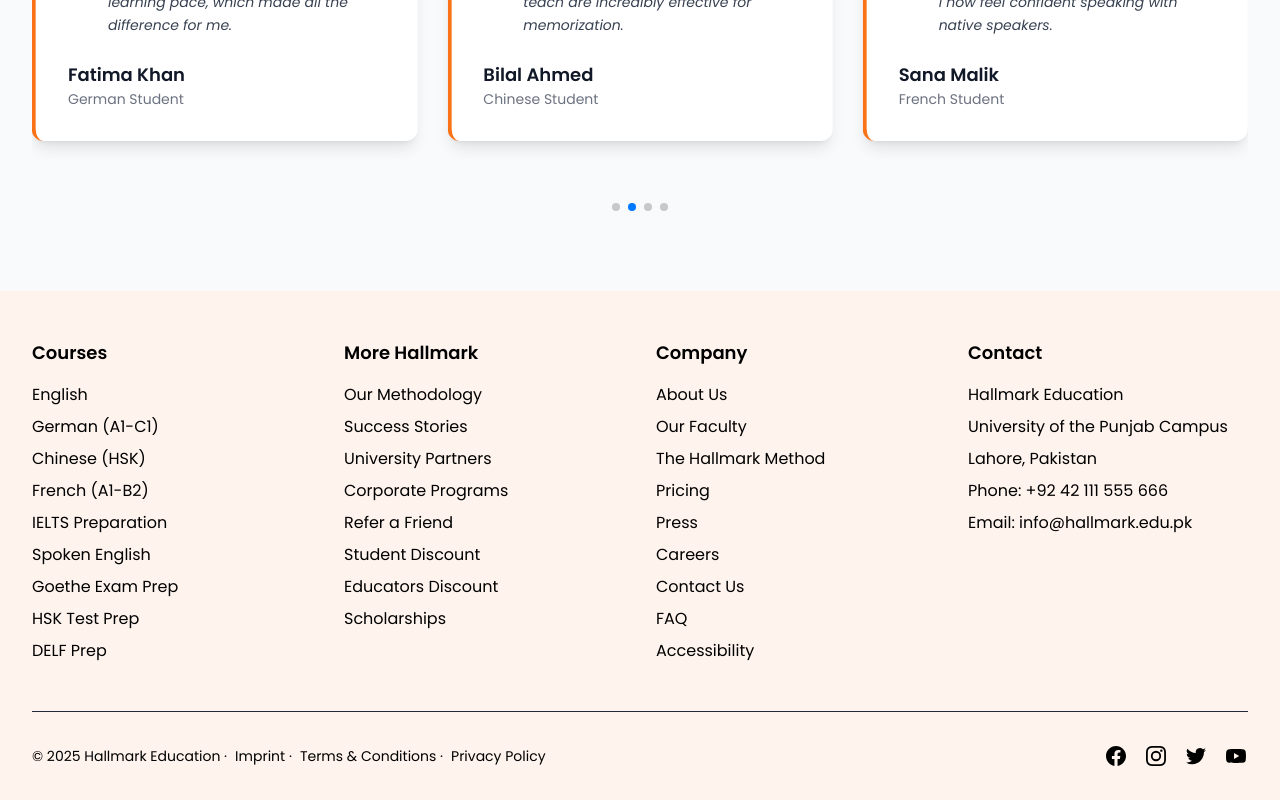
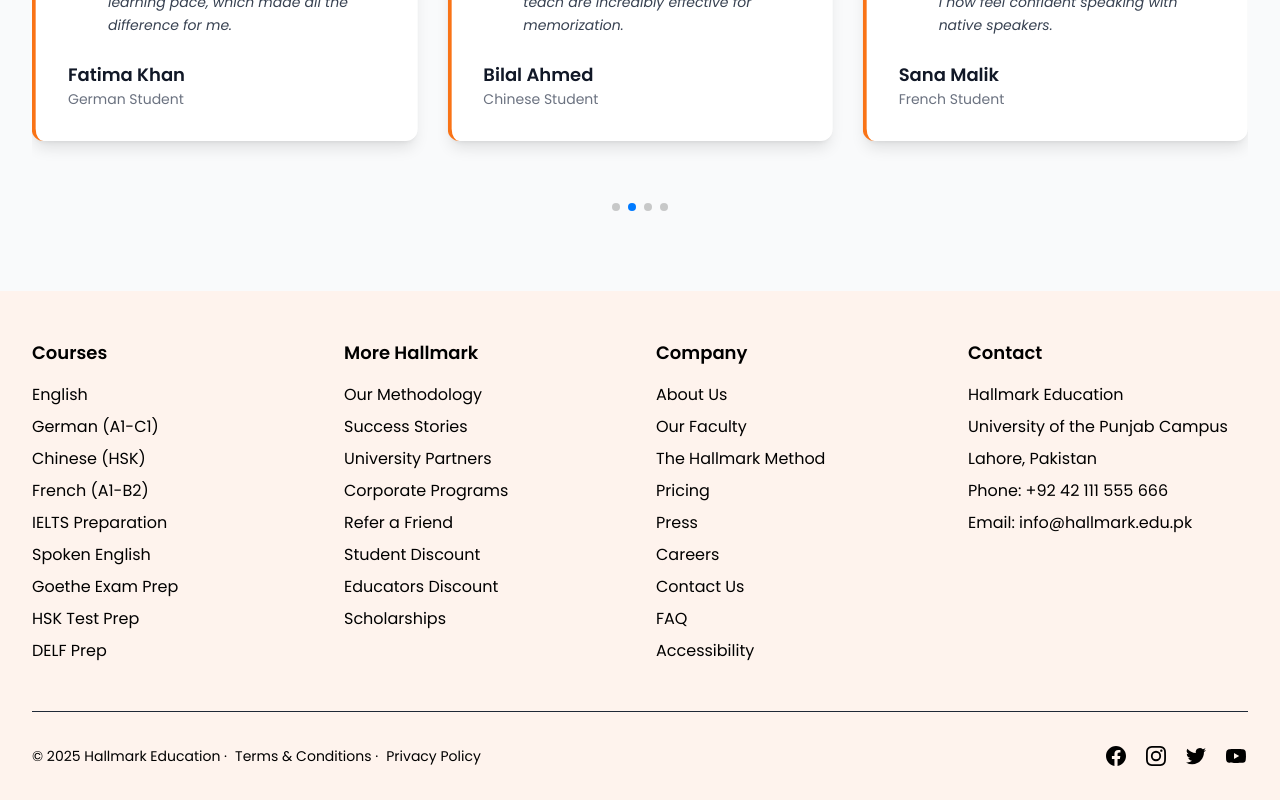
Before and after one commit to amnakhalid625/LanguageWebApp, a React (Vite) app: page / in a window 1280 px wide. Shown: the part 5564-6364 px from the top of the page. Built offline with nearby package versions, Linux system fonts and the light colour scheme.

Commit message:
languageWebApp

```diff
--- a/src/components/Footer.jsx
+++ b/src/components/Footer.jsx
@@ -71,7 +71,6 @@ const Footer = () => {
             <div className="mb-4 md:mb-0">
               <p className="text-sm">
                 © {new Date().getFullYear()} Hallmark Education ·
-                <Link href="#" className="hover:text-white ml-2">Imprint</Link> ·
                 <Link href="#" className="hover:text-white ml-2">Terms & Conditions</Link> ·
                 <Link href="#" className="hover:text-white ml-2">Privacy Policy</Link>
               </p>
```
